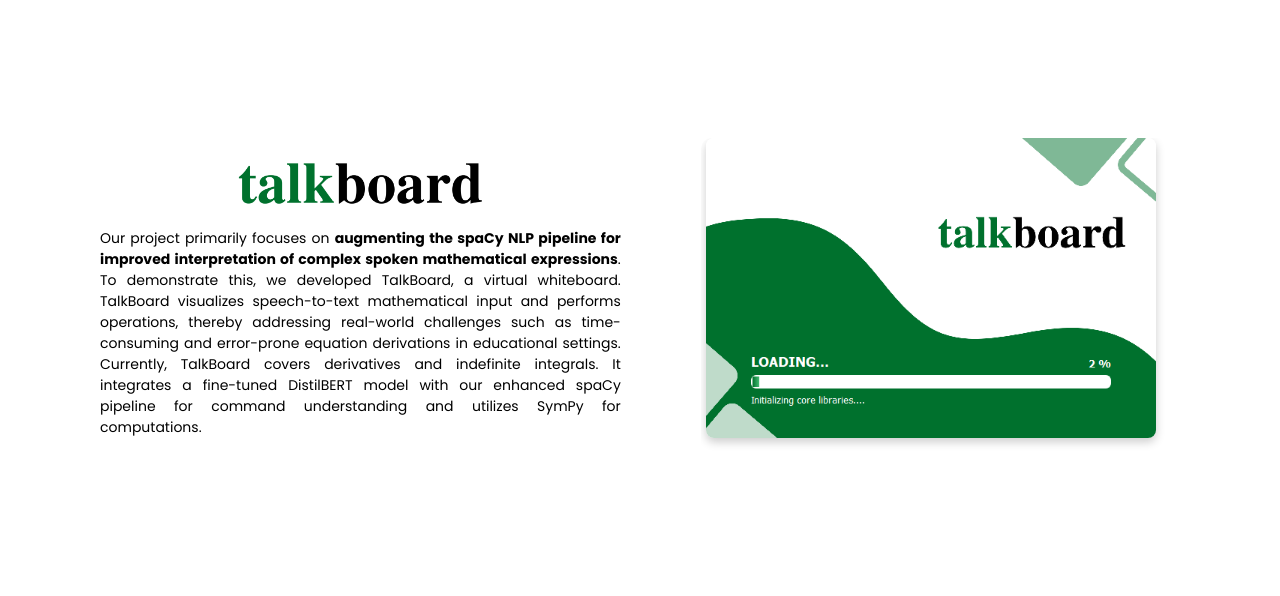
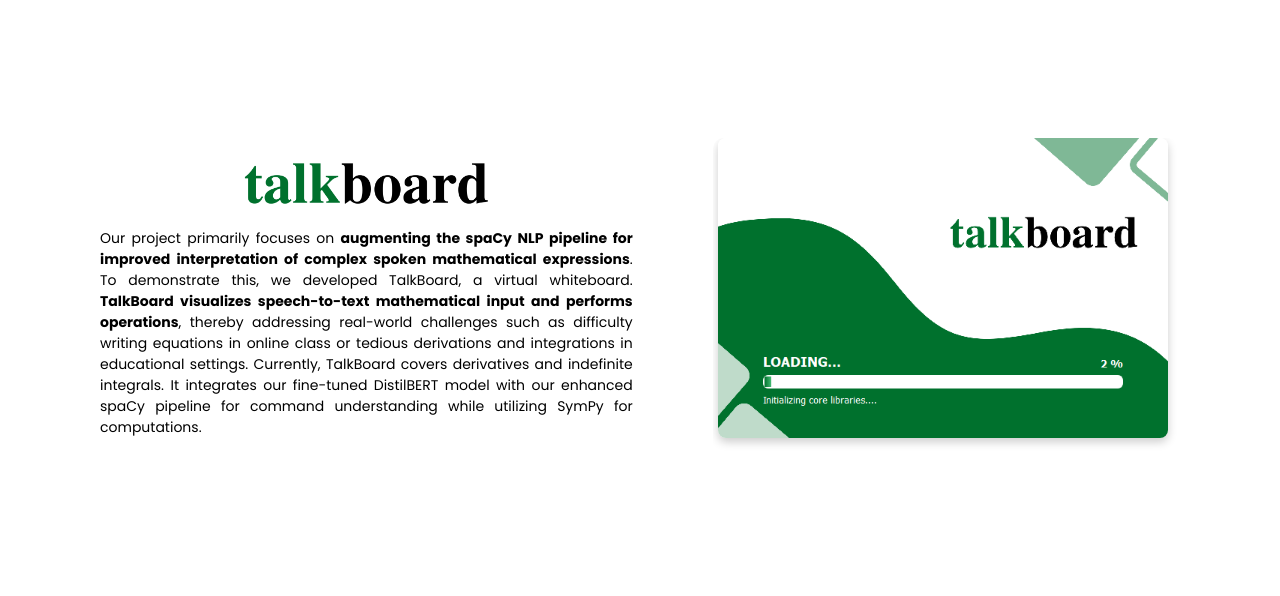
Before and after one commit to SudoCodes/TalkBoardAbout, a plain HTML site: page index.html in a window 1280 px wide. Shown: the part 662-1258 px from the top of the page. Drawn offline with Linux system fonts and the light colour scheme.

Commit message:
Modified the project overview.

```diff
--- a/index.html
+++ b/index.html
@@ -20,7 +20,7 @@
         <section class="talkboardContents">
             <div class="contents">
                 <img src="src/Talkboard_Logo.png" alt="">
-                <p>Our project primarily focuses on <b> augmenting the spaCy NLP pipeline for improved interpretation of complex spoken mathematical expressions</b>. To demonstrate this, we developed TalkBoard, a virtual whiteboard. TalkBoard visualizes speech-to-text mathematical input and performs operations, thereby addressing real-world challenges such as time-consuming and error-prone equation derivations in educational settings. Currently, TalkBoard covers derivatives and indefinite integrals. It integrates a fine-tuned DistilBERT model with our enhanced spaCy pipeline for command understanding and utilizes SymPy for computations.</p>
+                <p>Our project primarily focuses on <b>augmenting the spaCy NLP pipeline for improved interpretation of complex spoken mathematical expressions</b>. To demonstrate this, we developed TalkBoard, a virtual whiteboard. <b>TalkBoard visualizes speech-to-text mathematical input and performs operations</b>, thereby addressing real-world challenges such as difficulty writing equations in online class or tedious derivations and integrations in educational settings. Currently, TalkBoard covers derivatives and indefinite integrals. It integrates our fine-tuned DistilBERT model with our enhanced spaCy pipeline for command understanding while utilizing SymPy for computations.</p>
             </div>
 
             <div class="carousel">
```
